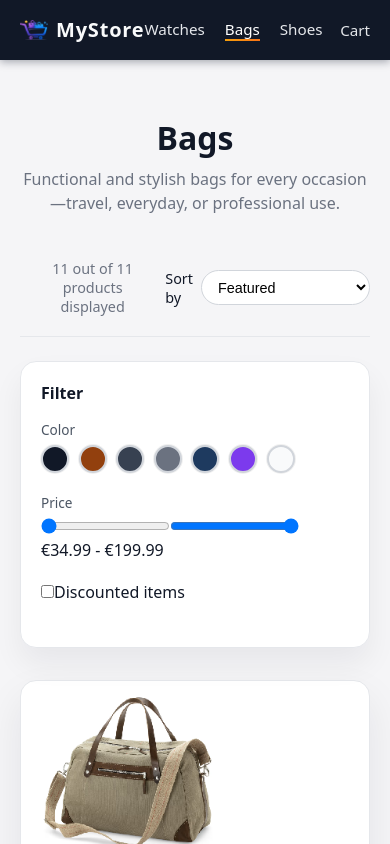
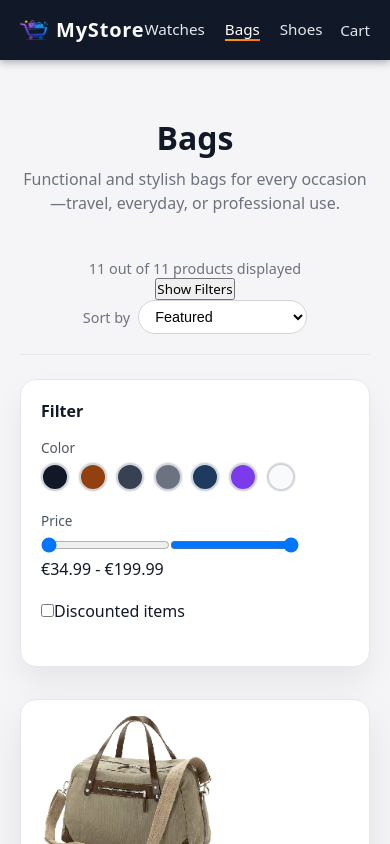
Before and after one commit to BozhidarZagorov/MyStore, a React (Vite) app: page /bags in a window 390 px wide. Shown: the top 844 px of the page. Built offline with nearby package versions, Linux system fonts and the light colour scheme.

Commit message:
move sort under products displayed and filter when on mobile

```diff
--- a/src/pages/Home.jsx
+++ b/src/pages/Home.jsx
@@ -309,7 +309,20 @@ export default function Home({ category = "watches" }) {
             </div>
             <span className="plp-product-count">
               {visibleProducts.length} out of {sortedProducts.length} products displayed
-            </span>
+            <div className="plp-sort-mobile-filters-wrapper">
+              <button
+                type="button"
+                className="plp-filter-burger-btn"
+                onClick={() => setIsFilterOpen((prev) => !prev)}
+              >
+                {isFilterOpen ? "Close Filters" : "Show Filters"}
+              </button>
+              {isFilterOpen && (
+                <div className="plp-filter-mobile-drawer">
+                  {filterContent}
+                </div>
+              )}
+            </div>
             <div className="plp-sort">
               <span>Sort by</span>
               <select value={sortBy} onChange={handleSortChange}>
@@ -320,6 +333,7 @@ export default function Home({ category = "watches" }) {
                 ))}
               </select>
             </div>
+            </span>
           </div>
 
           <div className="plp-content">
```
